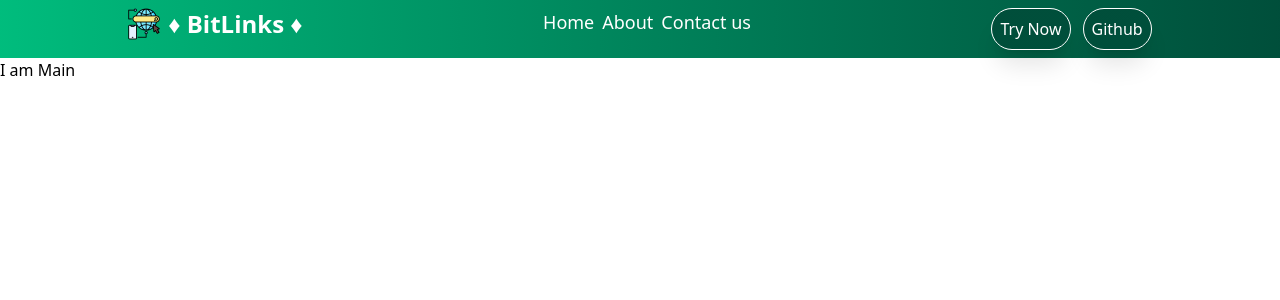
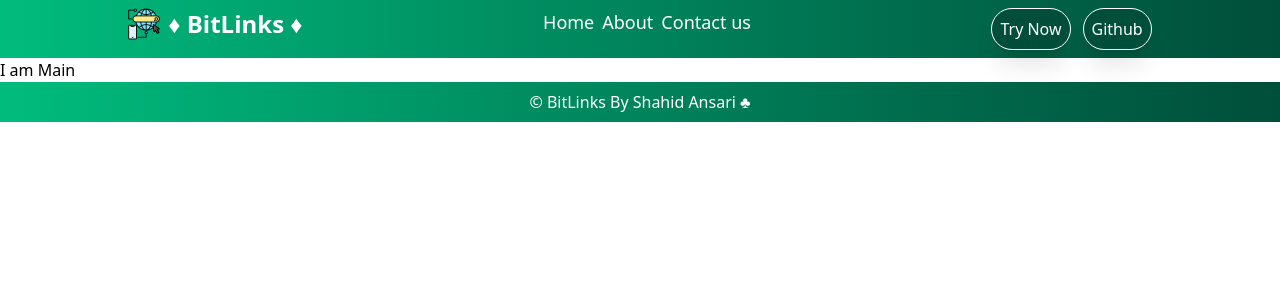
Before and after one commit to shahidansari310/url-shortner, a Next.js app: page / in a window 1280 px wide. Shown: the top 300 px of the page. Built offline with nearby package versions, Linux system fonts and the light colour scheme.

Commit message:
created footer

```diff
--- a/app/layout.js
+++ b/app/layout.js
@@ -1,6 +1,7 @@
 import { Geist, Geist_Mono } from "next/font/google";
 import "./globals.css";
 import Navbar from "@/components/Navbar";
+import Footer from "@/components/Footer";
 
 const geistSans = Geist({
   variable: "--font-geist-sans",
@@ -25,6 +26,7 @@ export default function RootLayout({ children }) {
       >
         <Navbar/>
         {children}
+        <Footer/>
       </body>
     </html>
   );
--- /dev/null
+++ b/components/Footer.js
@@ -0,0 +1,11 @@
+import React from 'react'
+
+const Footer = () => {
+  return (
+    <div className='bg-gradient-to-r from-emerald-500 to-emerald-900 flex justify-center  p-2 text-white'>
+      	&copy; BitLinks By Shahid Ansari &clubs;
+    </div>
+  )
+}
+
+export default Footer
--- a/components/Navbar.js
+++ b/components/Navbar.js
@@ -3,7 +3,7 @@ import Link from 'next/link'
 
 const Navbar = () => {
     return (
-        <div className=' white bg-gradient-to-r from-emerald-500 to-emerald-900 flex justify-around  p-2 text-white'>
+        <div className='bg-gradient-to-r from-emerald-500 to-emerald-900 flex justify-around  p-2 text-white'>
             <div className='font-bold text-2xl flex gap-2'>
                 <img src="/search-engine.png" alt="" className='h-8' />
                 &diams; BitLinks &diams;
```
